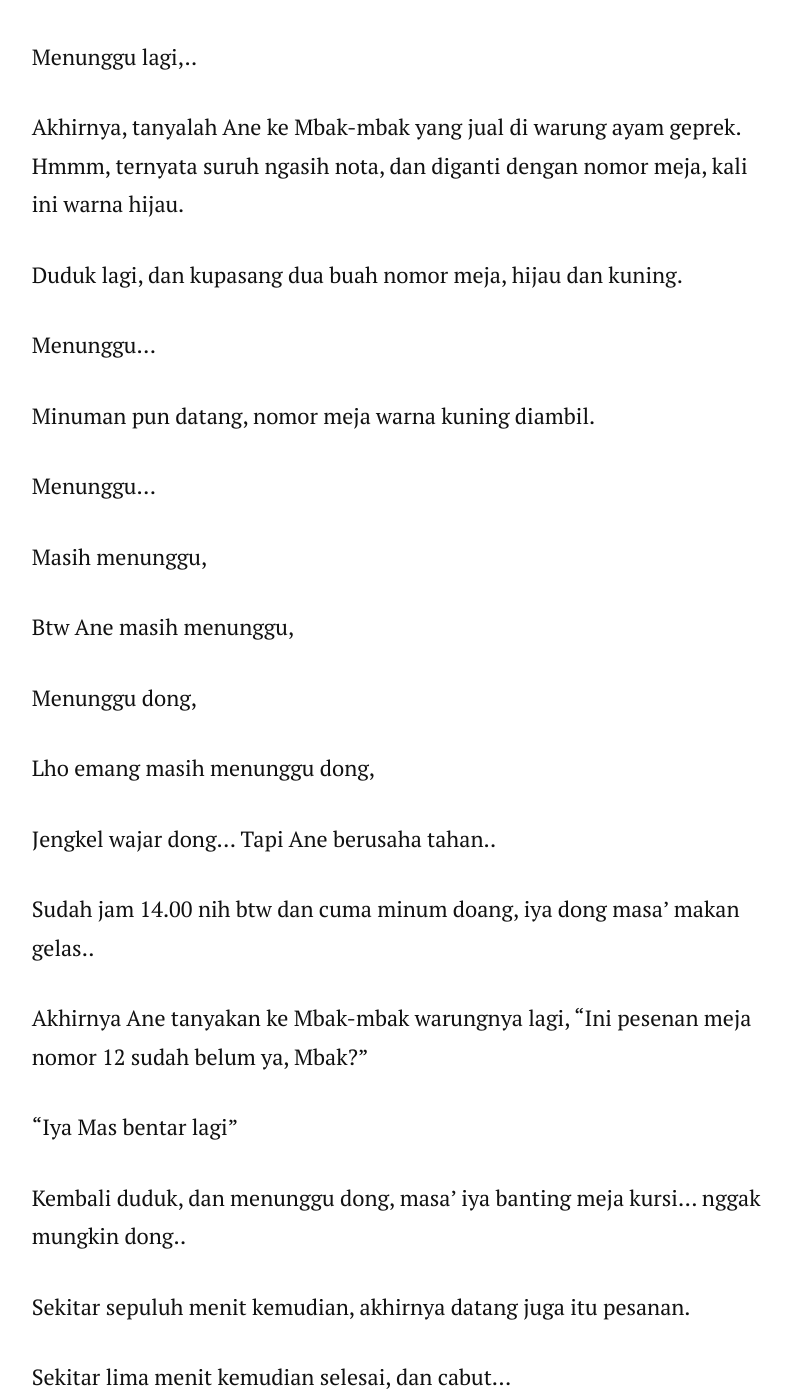
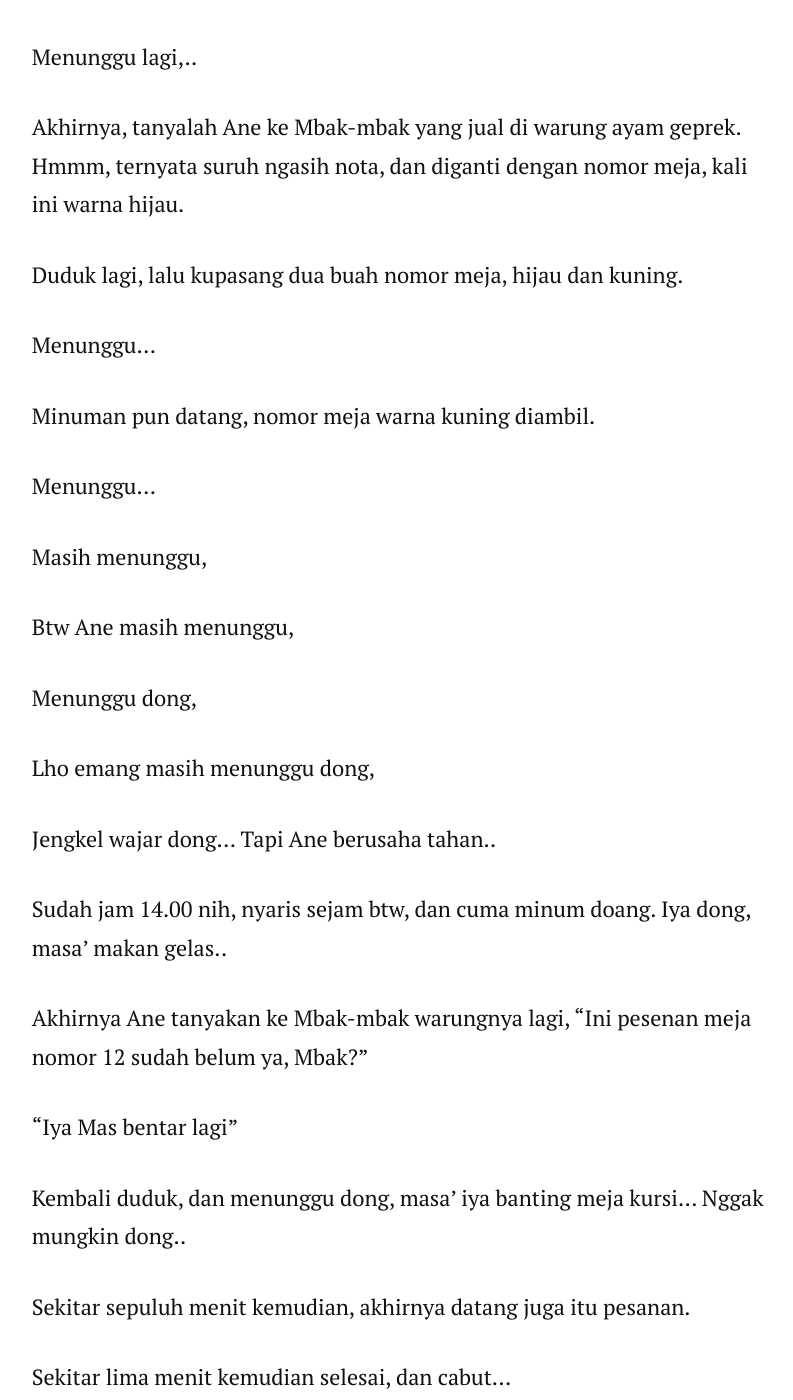
Before and after one commit to rifkifau/rifkifau.github.io, a Jekyll site: the page built from _posts/2019-02-05-kelaparan-di-perpustakaan-nasional.markdown, in a window 1280 px wide and 1400 px high, scrolled down 11554 px. Shown: the whole window, without its empty margins (237-1030 px from the left). Built offline with Jekyll 4.4.1, drawn with Linux system fonts in a browser that asks for light colours; nearby versions of some CDN libraries; comment, search, counter and statistics services are not loaded.

Commit message:
Update 2019-02-05-kelaparan-di-perpustakaan-nasional.markdown

```diff
--- a/_posts/2019-02-05-kelaparan-di-perpustakaan-nasional.markdown
+++ b/_posts/2019-02-05-kelaparan-di-perpustakaan-nasional.markdown
@@ -105,7 +105,7 @@ Menunggu lagi,..
 Akhirnya, tanyalah Ane ke Mbak-mbak yang jual di warung ayam geprek. Hmmm, ternyata suruh ngasih nota, dan diganti dengan nomor meja, kali ini warna hijau.
 </p>
 <p>
-Duduk lagi, dan kupasang dua buah nomor meja, hijau dan kuning.
+Duduk lagi, lalu kupasang dua buah nomor meja, hijau dan kuning.
 </p>
 <p>
 Menunggu…
@@ -132,7 +132,7 @@ Lho emang masih menunggu dong,
 Jengkel wajar dong… Tapi Ane berusaha tahan..
 </p>
 <p>
-Sudah jam 14.00 nih btw dan cuma minum doang, iya dong masa’ makan gelas..
+Sudah jam 14.00 nih, nyaris sejam btw, dan cuma minum doang. Iya dong, masa’ makan gelas..
 </p>
 <p>
 Akhirnya Ane tanyakan ke Mbak-mbak warungnya lagi, “Ini pesenan meja nomor 12 sudah belum ya, Mbak?”
@@ -141,7 +141,7 @@ Akhirnya Ane tanyakan ke Mbak-mbak warungnya lagi, “Ini pesenan meja nomor 12
 “Iya Mas bentar lagi”
 </p>
 <p>
-Kembali duduk, dan menunggu dong, masa’ iya banting meja kursi… nggak mungkin dong..
+Kembali duduk, dan menunggu dong, masa’ iya banting meja kursi… Nggak mungkin dong..
 </p>
 <p>
 Sekitar sepuluh menit kemudian, akhirnya datang juga itu pesanan.
```
